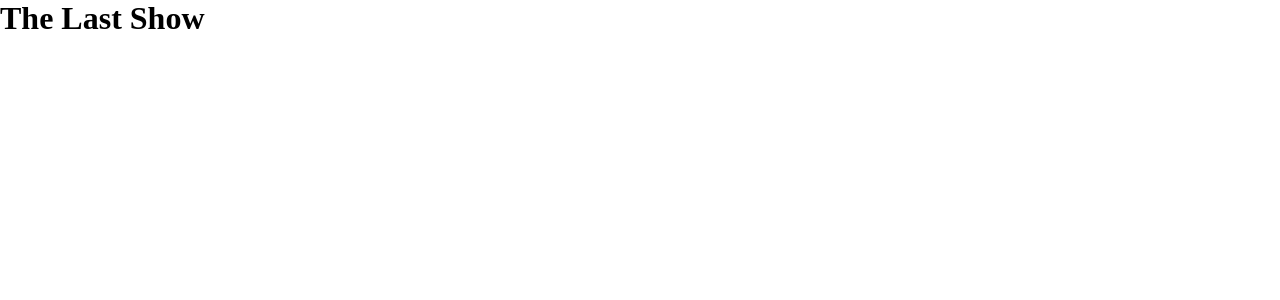
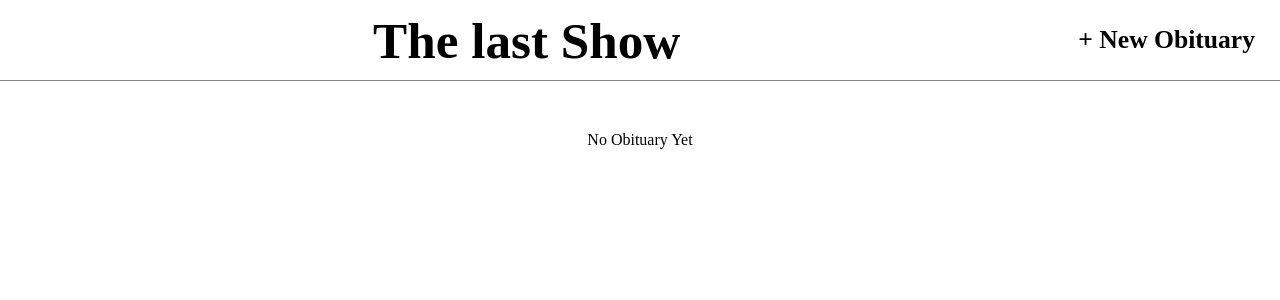
Before and after one commit to Bobinho100/Obituary-Album, a React (Create React App) app: page / in a window 1280 px wide. Shown: the top 300 px of the page. Built offline with nearby package versions, Linux system fonts and the light colour scheme.

Commit message:
Started on the project, Made the Navbar and layout page.

```diff
--- a/src/App.js
+++ b/src/App.js
@@ -1,5 +1,12 @@
+import Overlay from "./Components/Overlay";
+import Layout from "./Components/Layout";
+
+
 function App() {
-  return <h1>The Last Show</h1>;
+  return(
+    <Layout />
+  )
+
 }
 
 export default App;
--- /dev/null
+++ b/src/Components/Layout.js
@@ -0,0 +1,31 @@
+import React from 'react'
+import "../Styles/Layout.css"
+
+const Layout = () => {
+  return (
+    <>
+        <div className='navbar'>
+            <div></div>
+            <h1>The last Show</h1>
+            <div className='navbar--obituary'>
+            <h4 > + New Obituary</h4>
+
+            </div>
+
+        </div>
+
+        <div className='obituary--not-yet'>
+            <p>No Obituary Yet</p>
+        </div>
+
+
+
+
+
+
+
+    </>
+  )
+}
+
+export default Layout
--- /dev/null
+++ b/src/Components/Overlay.js
@@ -0,0 +1,10 @@
+import React from 'react'
+import '../Styles/Overlay.css';
+
+const Overlay = () => {
+  return (
+    <div>Overlay</div>
+  )
+}
+
+export default Overlay;
--- /dev/null
+++ b/src/Styles/Layout.css
@@ -0,0 +1,29 @@
+.navbar{
+    display: flex;
+    justify-content: space-between;
+    align-items: center;
+    border-bottom: 1px solid grey;
+}
+div h1{
+    font-size: 4.0vw;
+}
+
+
+div h4{
+    padding: 25px;
+    font-size: 2.0vw;
+}
+div h4:hover{
+    background-color: grey;
+
+
+    cursor: pointer;
+}
+
+.obituary--not-yet{
+    display: flex;
+    justify-content: center;
+    text-align: center;
+    padding: 50px;
+
+}
```
Also changed, not shown: src/Styles/Overlay.css (added).
